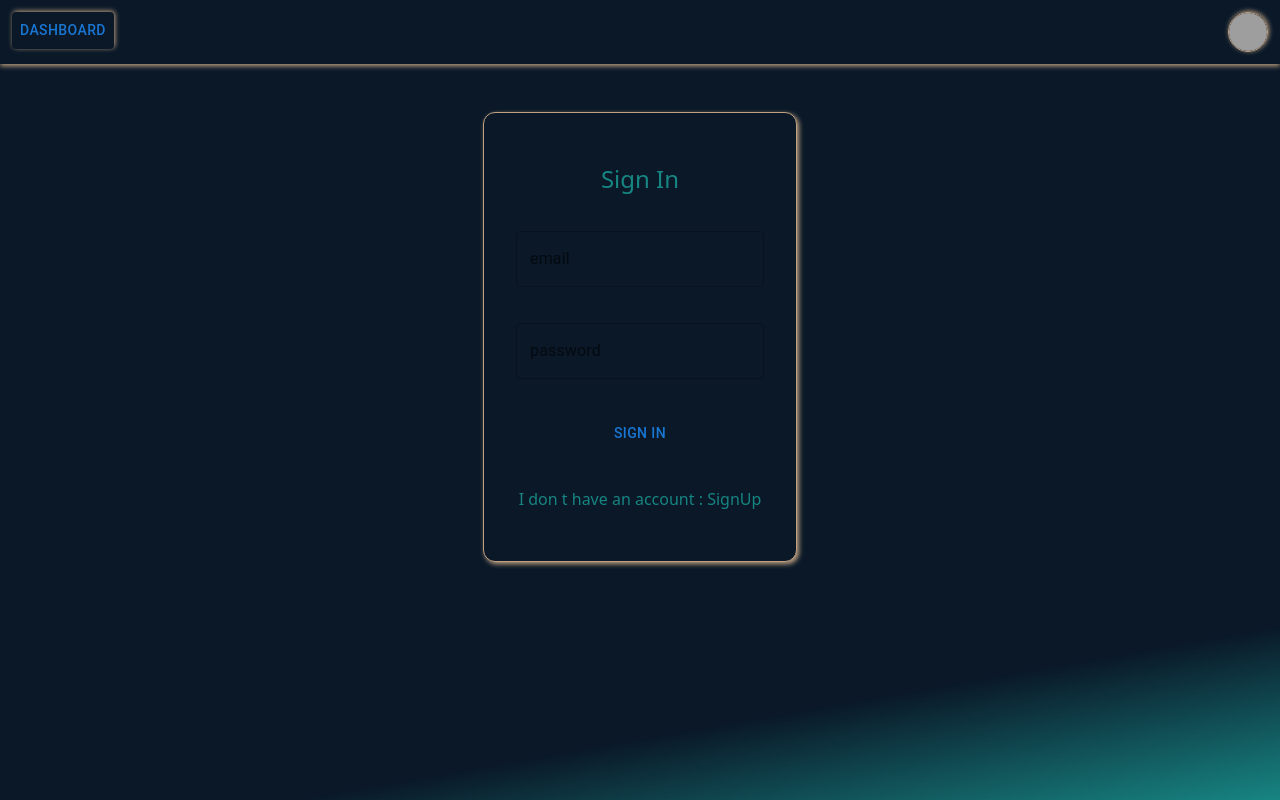
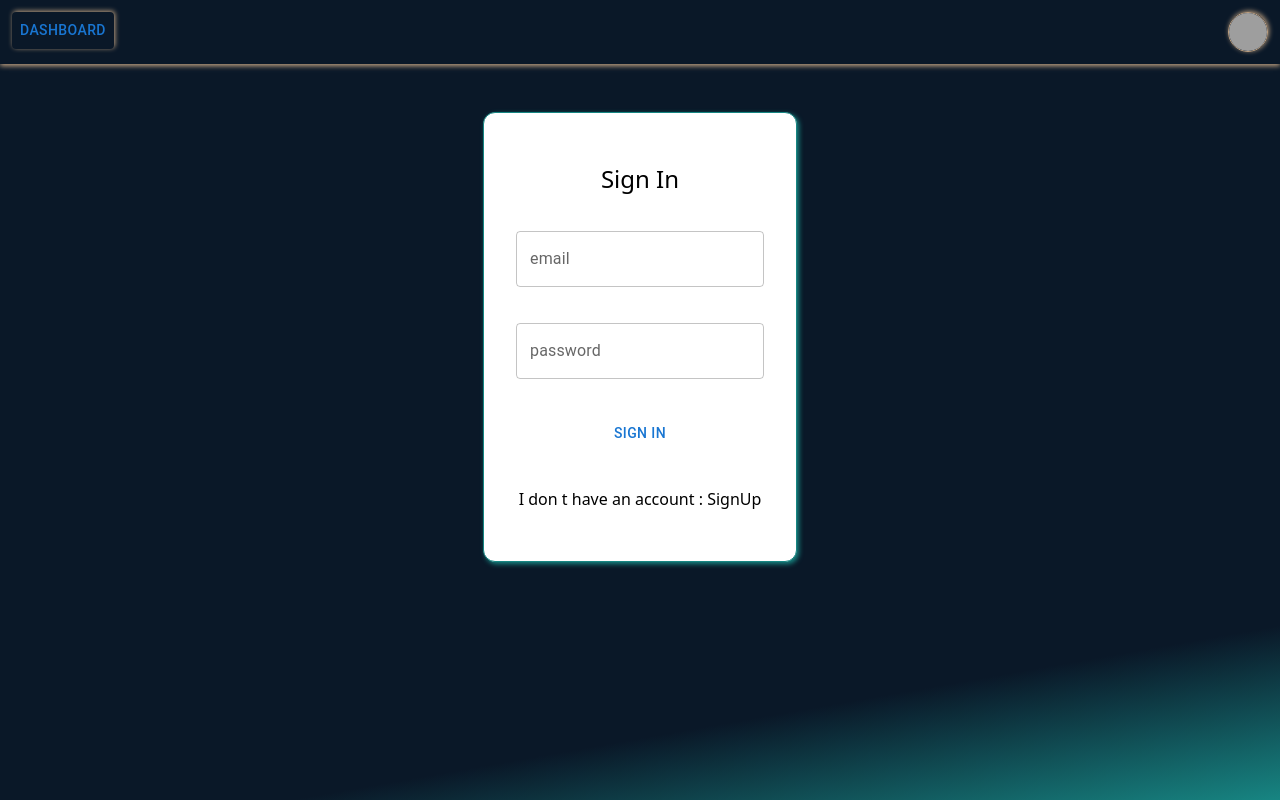
Before and after one commit to denisk13005/nouveau-projet-next-sql-tailwind, a Next.js app: page / in a window 1280 px wide. Built offline with nearby package versions, Linux system fonts and the light colour scheme; grey boxes are pictures that could not be loaded.

Commit message:
test deploy

```diff
--- a/app/globals.css
+++ b/app/globals.css
@@ -4,7 +4,7 @@
 
 :root {
   --or : #BFA181;
-  --turquoise : #178582 ;
+  --turquoise : rgb(23, 135, 131);
   --blue : rgb(10,24,40);
   --main-bg-color: linear-gradient(170deg, rgba(10,24,40,1) 83%, #178582 100%);
 }
--- a/components/Form.jsx
+++ b/components/Form.jsx
@@ -57,7 +57,7 @@ function Form() {
         component="form"
         noValidate
         autoComplete="off"
-        className={`w-max  h-[450px] p-8 mt-12 m-auto  flex flex-col items-center justify-around  shadow-inner   rounded-xl bg-[var(--blue)] text-[var(--turquoise)] ${styles.container}`}      >
+        className={`w-max  h-[450px] p-8 mt-12 m-auto  flex flex-col items-center justify-around  shadow-inner bg-[white] rounded-xl  ${styles.container}`}      >
 
         {!signup ? <h1 className='text-2xl '>Sign In</h1> : <h1 className='text-2xl '>Sign Up</h1>}
         {
--- a/components/styles.module.scss
+++ b/components/styles.module.scss
@@ -1,7 +1,8 @@
 .container {
-  border: 1px solid var(--or);
-  box-shadow: 2px 2px 5px ( var(--or));
+  border: 1px solid var(--turquoise);
+  box-shadow: 2px 2px 5px ( var(--turquoise));
 }
 .btn {
-  color : var(--or)
+  color : var(--turquoise)
+
 }
```
